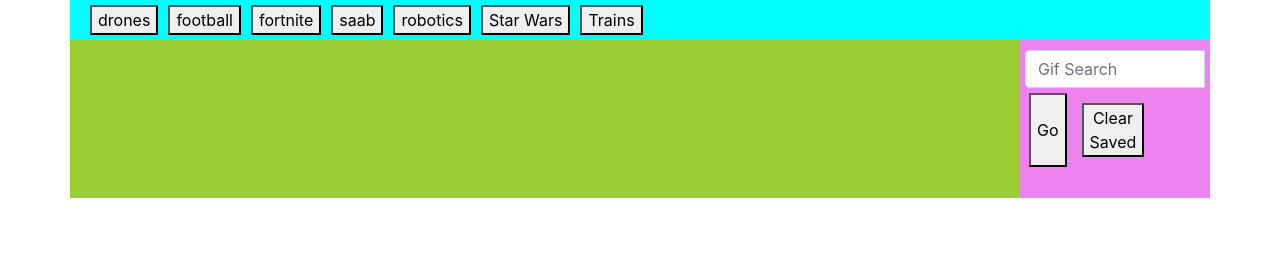
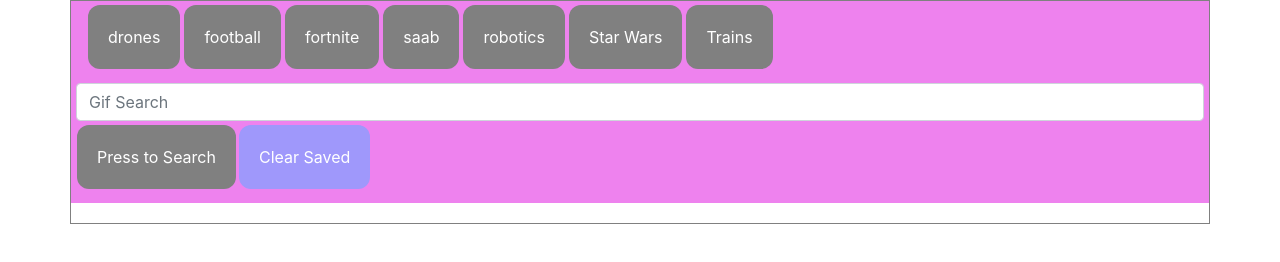
Before and after one commit to betonit007/GifTastic, a plain HTML site: page index.html in a window 1280 px wide. Drawn offline with nearby package versions, Linux system fonts and the light colour scheme.

Commit message:
fixed clear save

```diff
--- a/assets/css/css.css
+++ b/assets/css/css.css
@@ -3,10 +3,32 @@
 }
 
 button {
-    margin: 5px;
+    background-color: grey;
+    border: none;
+    color: white;
+    padding: 20px;
+    text-align: center;
+    text-decoration: none;
+    display: inline-block;
+    font-size: 16px;
+    margin: 4px 2px;
+    border-radius: 12px;
 }
 
 .gif {
     float: left;
     margin: 5px;
 }
+
+.input-group-append {
+    float: left;
+}
+
+.container {
+    border: 1px solid grey;
+
+}
+
+.saved, #clearSaved {
+    background-color: rgb(159, 152, 251);
+}
--- a/assets/javascript/javascript.js
+++ b/assets/javascript/javascript.js
@@ -19,7 +19,7 @@ var checkStorage = JSON.parse(localStorage.getItem("SavedTopics"));
 console.log(checkStorage);
 if (checkStorage.length !== 0) {
   for (var t = 0; t < checkStorage.length; t++) {
-  $("#buttonField").append("<button id=" + checkStorage[t] + " class='topicBut saved' value =" + checkStorage[t] + ">" + checkStorage[t] + "</button>");
+  $("#buttonField").append("<button id='" + checkStorage[t] + "'class='topicBut saved' value =" + checkStorage[t] + ">" + checkStorage[t] + "</button>");
   }
 }
 
@@ -90,7 +90,7 @@ $(document).ready(function() {
 
           for (var g = 0; g < tempTopics.length; g++) {
 
-           $("#buttonField").append("<button id=" + tempTopics[g] + " class='topicBut saved' value =" + tempTopics[g] + ">" + tempTopics[g] + "</button>");
+           $("#buttonField").append("<button id='" + tempTopics[g] + "' class='topicBut saved' value =" + tempTopics[g] + ">" + tempTopics[g] + "</button>");
 
           }
 
--- a/index.html
+++ b/index.html
@@ -13,26 +13,29 @@
 </head>
 
 <body>
-  <div class="container" id="buttonContainer" style="background-color: tan">
+  <div class="container" id="buttonContainer">
     <div class="row">
 
-      <div class="col-lg-12 col-md-12 col-sm-12" id="buttonField" style="background-color:aqua"></div>
+      <div class="col-lg-12 col-md-12 col-sm-12" id="buttonField" style="background-color: violet">
+      </div>
 
-      <div class="col-lg-10 col-md-10 col-sm-12" id="videoField" style="background-color:yellowgreen"></div>
+      <div class="col-lg-12 col-md-12 col-sm-12" id="search" style="background-color: violet">
+         <!--Search field for gifs-->
 
-      <div class="col-lg-2 col-md-2 col-sm-12" id="search" style="background-color: violet">
-         <!--Search field for gifs-->
-         <div class="input-group mb-3" id="searchArea">
             <input type="text" id="userInput" class="form-control" placeholder="Gif Search">
             <div class="input-group-append">
-              <button id="buttonSearch" type="button">Go</button>
-            <div class="col-lg-2 col-md-2 col-sm-12" id="search" style="background-color: violet">
+              <button id="buttonSearch" type="button">Press to Search</button>
+            </div>
+            <div class="input-group-append" id ="clearer">
               <button id="clearSaved" type="button">Clear Saved</button>
             </div>
 
-            </div>
-          </div>
       </div>
+
+      <div class="col-lg-12 col-md-12 col-sm-12" id="videoField">
+
+      </div>
+
 
     </div>
   </div>
```
